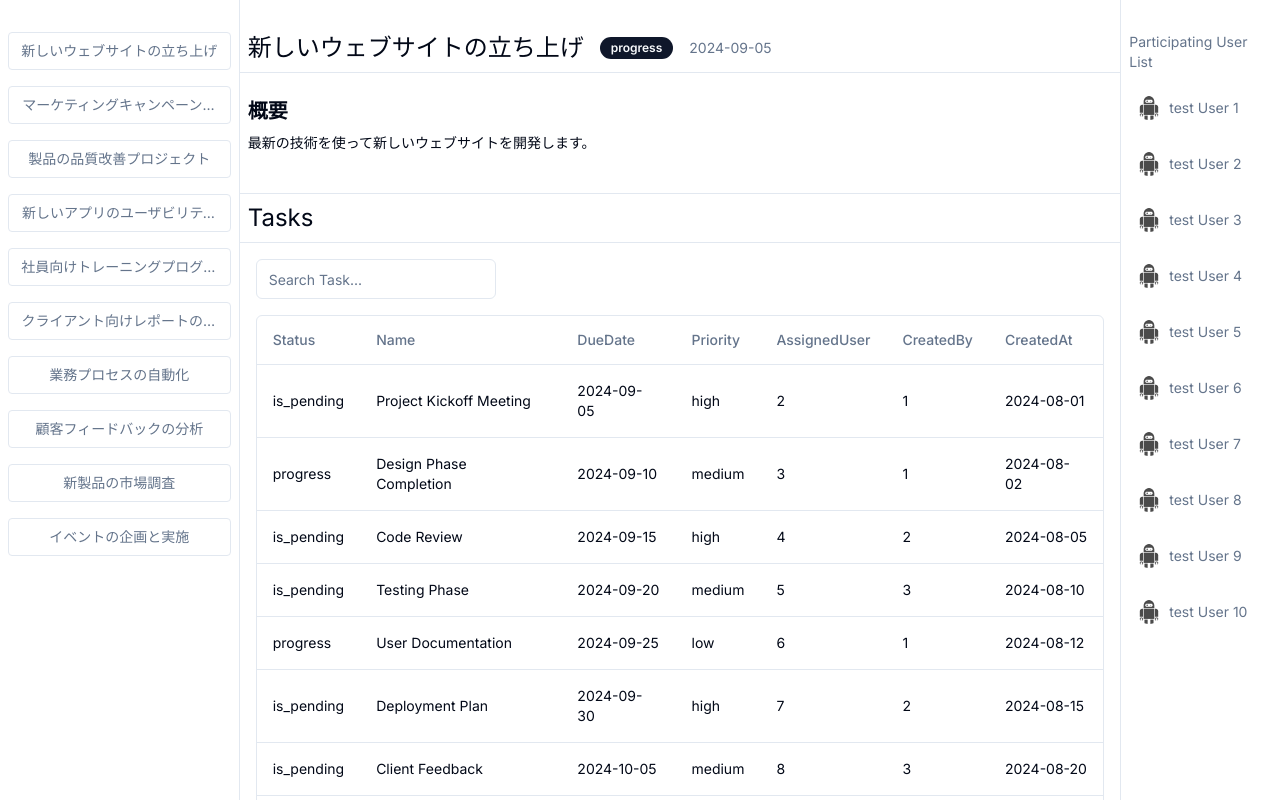
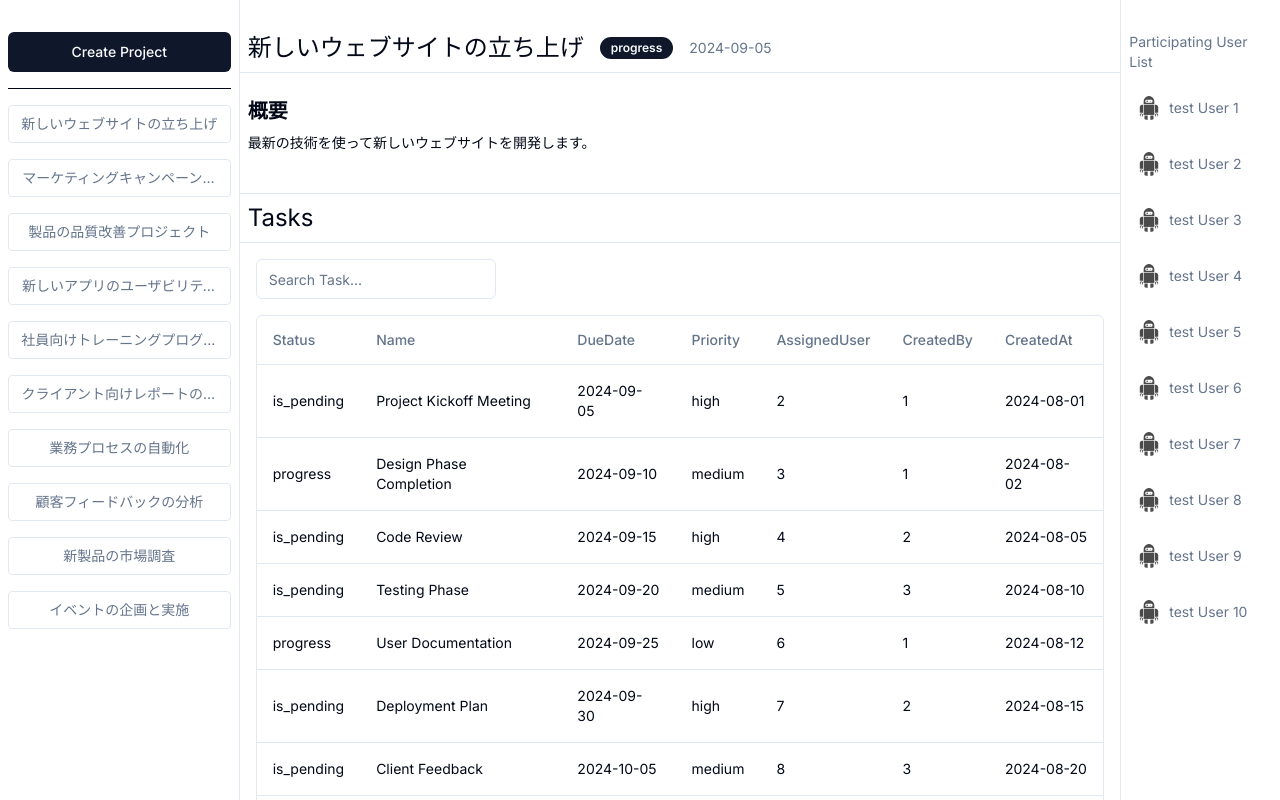
Before and after one commit to S-aoba/project-management-app-frontend, a Next.js app: page /projects/1 in a window 1280 px wide. Shown: the top 800 px of the page. Built offline with nearby package versions, Linux system fonts and the light colour scheme.

Commit message:
✨ 💄 Add create project function.(#5)

```diff
--- a/src/components/navigation.tsx
+++ b/src/components/navigation.tsx
@@ -1,13 +1,20 @@
 'use client'
 
+import Link from 'next/link'
+
+import { Button } from './ui/button'
+
+import { useCreateProjectModal } from '@/features/project/store/use-create-project-modal'
 import { useMockUserProjects } from '@/mock-data/store/use-mock-user-projects'
-import Link from 'next/link'
 
 export const Navigation = () => {
   const [mockUserProjects] = useMockUserProjects()
+  const [_open, setOpen] = useCreateProjectModal()
 
   return (
     <div className='h-full flex flex-col space-y-4 py-8 px-2 w-60 border-r'>
+      <Button onClick={() => setOpen(true)}>Create Project</Button>
+      <hr className='border-foreground ' />
       {mockUserProjects.map((project) => (
         <NavigationItem key={project.id} name={project.name} id={project.id} />
       ))}
```
